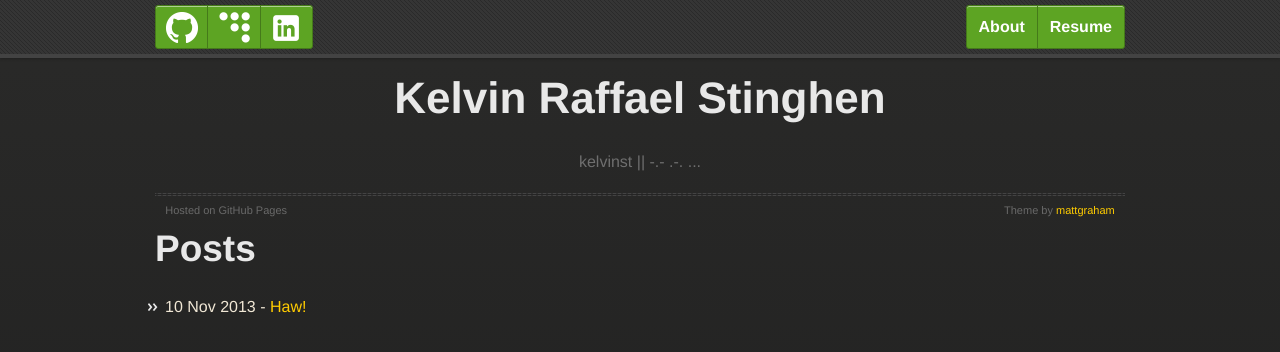
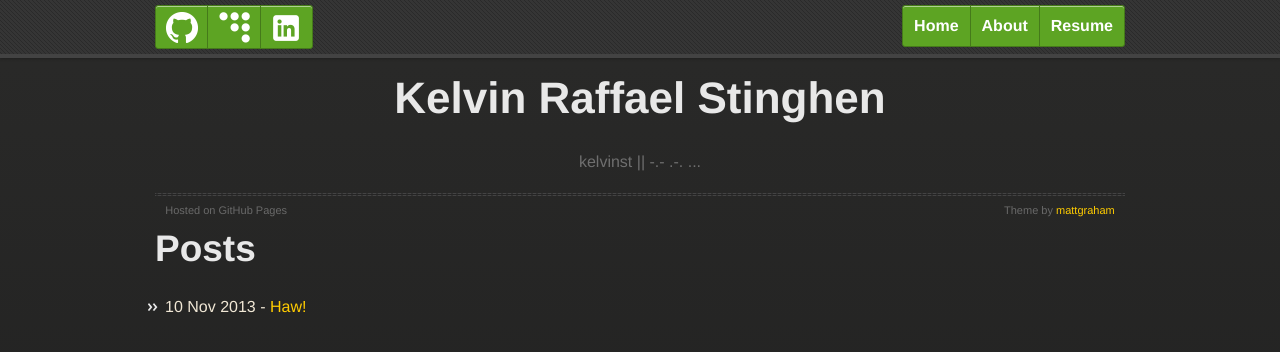
Before and after one commit to kelvinst/kelvinst.github.io, a Jekyll site: the page built from index.html, in a window 1280 px wide. Shown: the top 352 px of the page. Built offline with Jekyll 4.4.1, drawn with Linux system fonts in a browser that asks for light colours.

Commit message:
Home page

```diff
--- a/_layouts/default.html
+++ b/_layouts/default.html
@@ -39,6 +39,11 @@
       <div class="nav-bar small-6 columns">
         <ul class="button-group radius right">
           <li>
+            <a href="{{ site.url }}/index.html" class="medium button success">
+              Home
+            </a>
+          </li>
+          <li>
             <a href="{{ site.url }}/about" class="medium button success">
               About
             </a>
--- a/css/styles.css
+++ b/css/styles.css
@@ -114,7 +114,7 @@ header .button-group .button {
 }
 
 header .button-group .medium.button {
-  padding: 12px;
+  padding: 11px;
 }
 
 .title {
```
